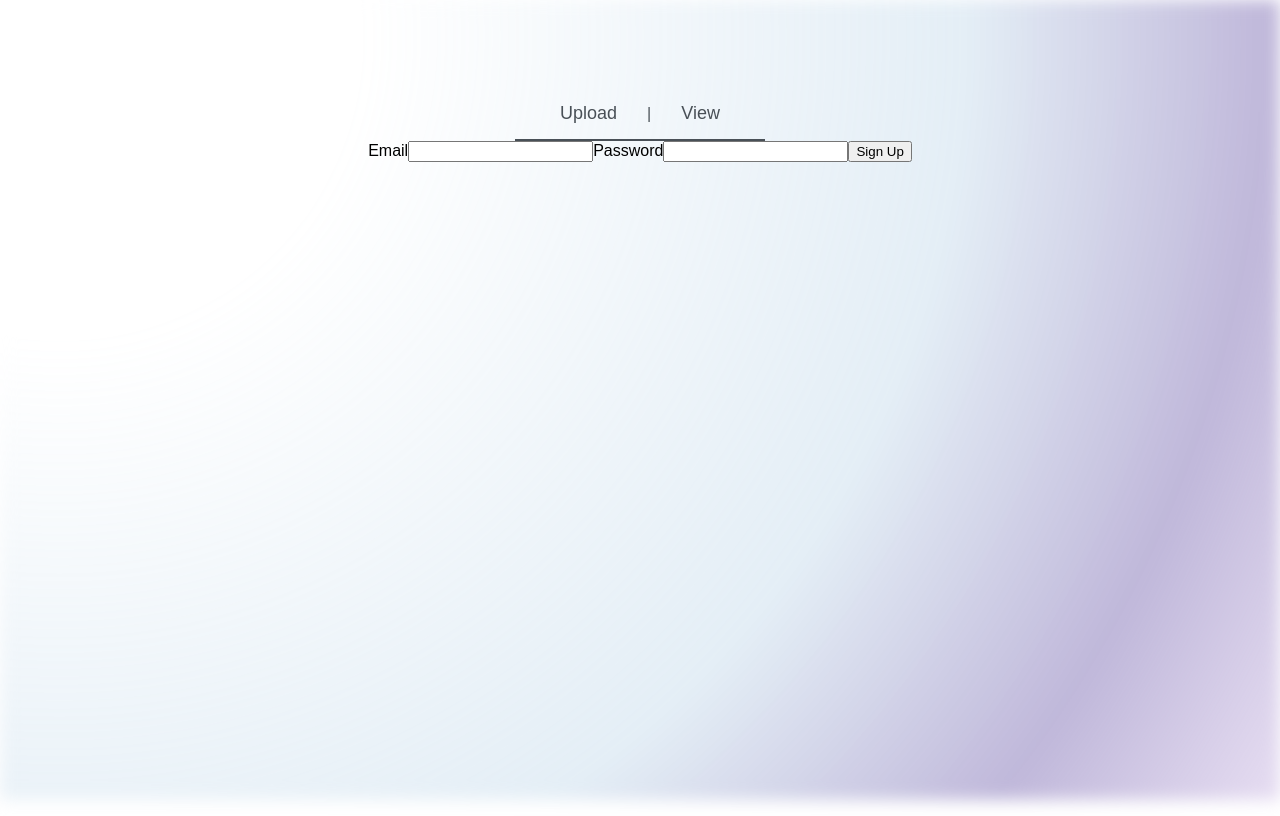
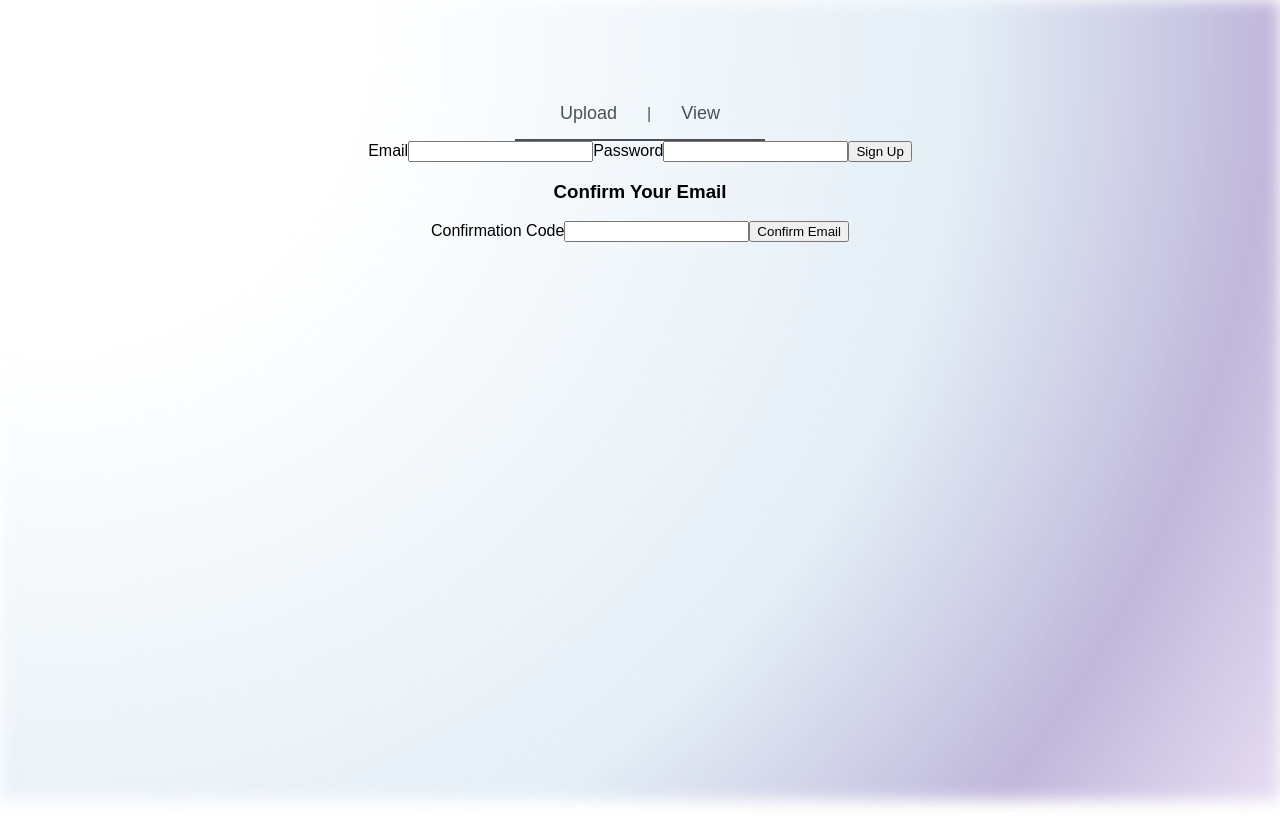
Before and after one commit to zikrya/Hackathon-Rilla, a Next.js app: page /signup in a window 1280 px wide. Built offline with nearby package versions, Linux system fonts and the light colour scheme; no server answers; what amazon-cognito-identity-js would draw is missing.

Commit message:
confirmation code

```diff
--- a/src/app/components/Signup.tsx
+++ b/src/app/components/Signup.tsx
@@ -1,10 +1,14 @@
 "use client";
 import React, { useState } from "react";
-import UserPool from "../../Userpool";
+import UserPool from "../../Userpool"; // Adjust this import path as needed
+import { CognitoUser } from "amazon-cognito-identity-js";
 
 const Signup: React.FC = () => {
   const [email, setEmail] = useState("");
   const [password, setPassword] = useState("");
+  const [confirmationCode, setConfirmationCode] = useState("");
+  const [isConfirmed, setIsConfirmed] = useState(false);
+  const [errorMessage, setErrorMessage] = useState("");
 
   const onSubmit = (event: React.FormEvent<HTMLFormElement>) => {
     event.preventDefault();
@@ -12,13 +16,40 @@ const Signup: React.FC = () => {
     UserPool.signUp(email, password, [], [], (err, data) => {
       if (err) {
         console.error(err);
+        setErrorMessage(err.message);
+      } else {
+        console.log("User signed up successfully:", data);
+        setIsConfirmed(false);
       }
-      console.log(data);
+    });
+  };
+
+  const onConfirm = (event: React.FormEvent<HTMLFormElement>) => {
+    event.preventDefault();
+
+    const user = new CognitoUser({
+      Username: email,
+      Pool: UserPool,
+    });
+
+    user.confirmRegistration(confirmationCode, true, (err, result) => {
+      if (err) {
+        console.error(err);
+        setErrorMessage(err.message);
+      } else {
+        console.log("User confirmed successfully:", result);
+        setIsConfirmed(true);
+      }
     });
   };
 
   return (
     <div>
+      {isConfirmed ? (
+        <div>
+          <p>User confirmed successfully! You can now log in.</p>
+        </div>
+      ) : (
         <form onSubmit={onSubmit}>
           <label htmlFor="email">Email</label>
           <input
@@ -42,6 +73,28 @@ const Signup: React.FC = () => {
 
           <button type="submit">Sign Up</button>
         </form>
+      )}
+
+      {!isConfirmed && (
+        <div>
+          <h3>Confirm Your Email</h3>
+          <form onSubmit={onConfirm}>
+            <label htmlFor="confirmationCode">Confirmation Code</label>
+            <input
+              type="text"
+              id="confirmationCode"
+              value={confirmationCode}
+              onChange={(event: React.ChangeEvent<HTMLInputElement>) =>
+                setConfirmationCode(event.target.value)
+              }
+            />
+
+            <button type="submit">Confirm Email</button>
+          </form>
+        </div>
+      )}
+
+      {errorMessage && <p style={{ color: "red" }}>{errorMessage}</p>}
     </div>
   );
 };
```
Lines whose indentation alone changed are shown as unchanged.
